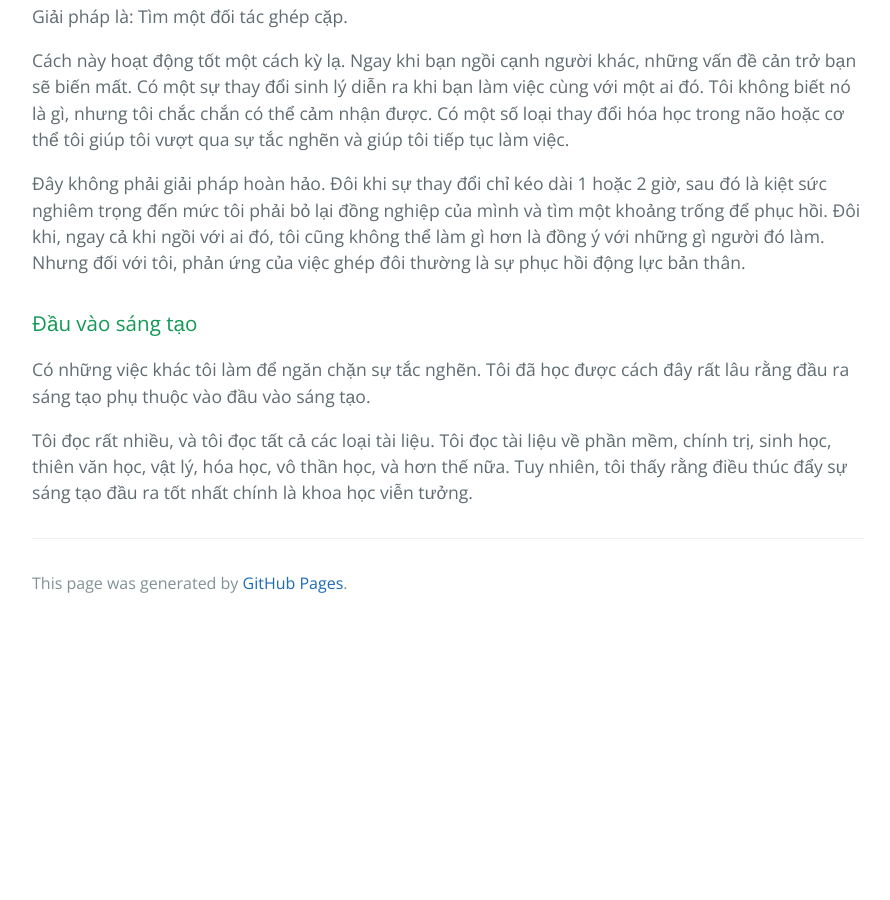
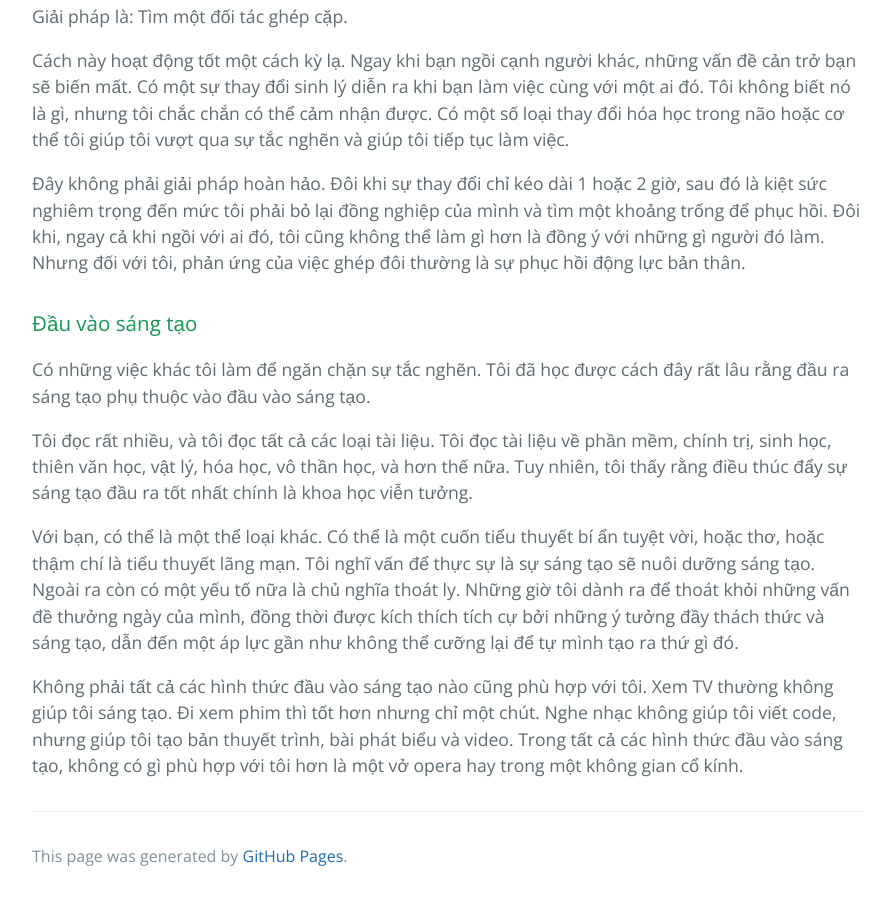
Before and after one commit to HaiBV/haibv.github.io, a Jekyll site: the page built from clean-coder/chapter-4-coding.md, in a window 1280 px wide and 900 px high, scrolled down 6490 px. Shown: the whole window, without its empty margins (192-1082 px from the left). Built offline with Jekyll 4.4.1, drawn with Linux system fonts in a browser that asks for light colours; our own code applies the rules of GitHub Pages for plain Markdown files; before the commit the page ends 7117 px from its top, so only the background shows below that.

Commit message:
Book - The Clean Coder - Chapter 4 - Coding

```diff
--- a/clean-coder/chapter-4-coding.md
+++ b/clean-coder/chapter-4-coding.md
@@ -133,3 +133,7 @@ Cách này hoạt động tốt một cách kỳ lạ. Ngay khi bạn ngồi c
 Có những việc khác tôi làm để ngăn chặn sự tắc nghẽn. Tôi đã học được cách đây rất lâu rằng đầu ra sáng tạo phụ thuộc vào đầu vào sáng tạo.
 
 Tôi đọc rất nhiều, và tôi đọc tất cả các loại tài liệu. Tôi đọc tài liệu về phần mềm, chính trị, sinh học, thiên văn học, vật lý, hóa học, vô thần học, và hơn thế nữa. Tuy nhiên, tôi thấy rằng điều thúc đẩy sự sáng tạo đầu ra tốt nhất chính là khoa học viễn tưởng.
+
+Với bạn, có thể là một thể loại khác. Có thể là một cuốn tiểu thuyết bí ẩn tuyệt vời, hoặc thơ, hoặc thậm chí là tiểu thuyết lãng mạn. Tôi nghĩ vấn để thực sự là sự sáng tạo sẽ nuôi dưỡng sáng tạo. Ngoài ra còn có một yếu tố nữa là chủ nghĩa thoát ly. Những giờ tôi dành ra để thoát khỏi những vấn đề thưởng ngày của mình, đồng thời được kích thích tích cự bởi những ý tưởng đầy thách thức và sáng tạo, dẫn đến một áp lực gần như không thể cưỡng lại để tự mình tạo ra thứ gì đó.
+
+Không phải tất cả các hình thức đầu vào sáng tạo nào cũng phù hợp với tôi. Xem TV thường không giúp tôi sáng tạo. Đi xem phim thì tốt hơn nhưng chỉ một chút. Nghe nhạc không giúp tôi viết code, nhưng giúp tôi tạo bản thuyết trình, bài phát biểu và video. Trong tất cả các hình thức đầu vào sáng tạo, không có gì phù hợp với tôi hơn là một vở opera hay trong một không gian cổ kính.
```
